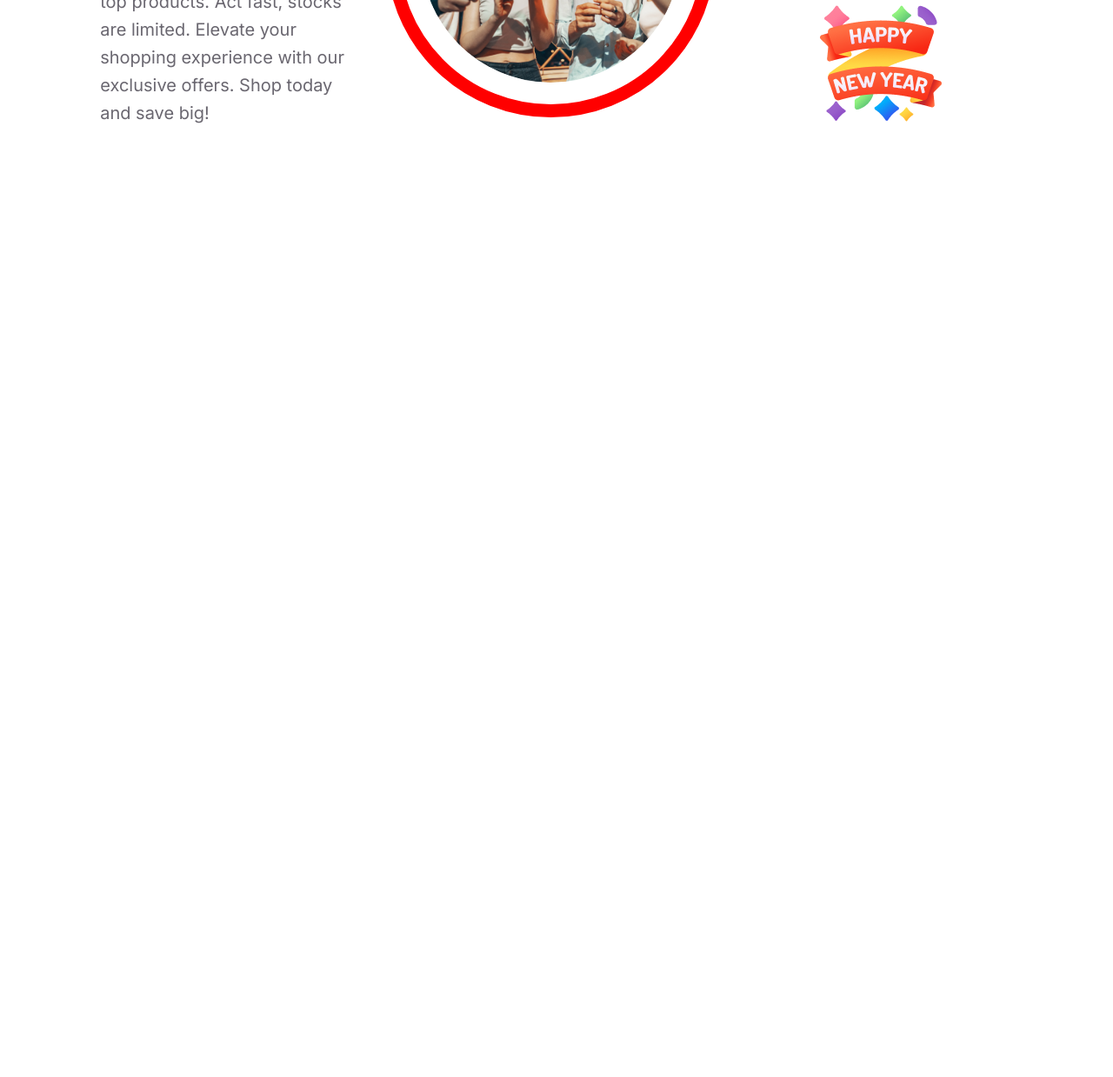
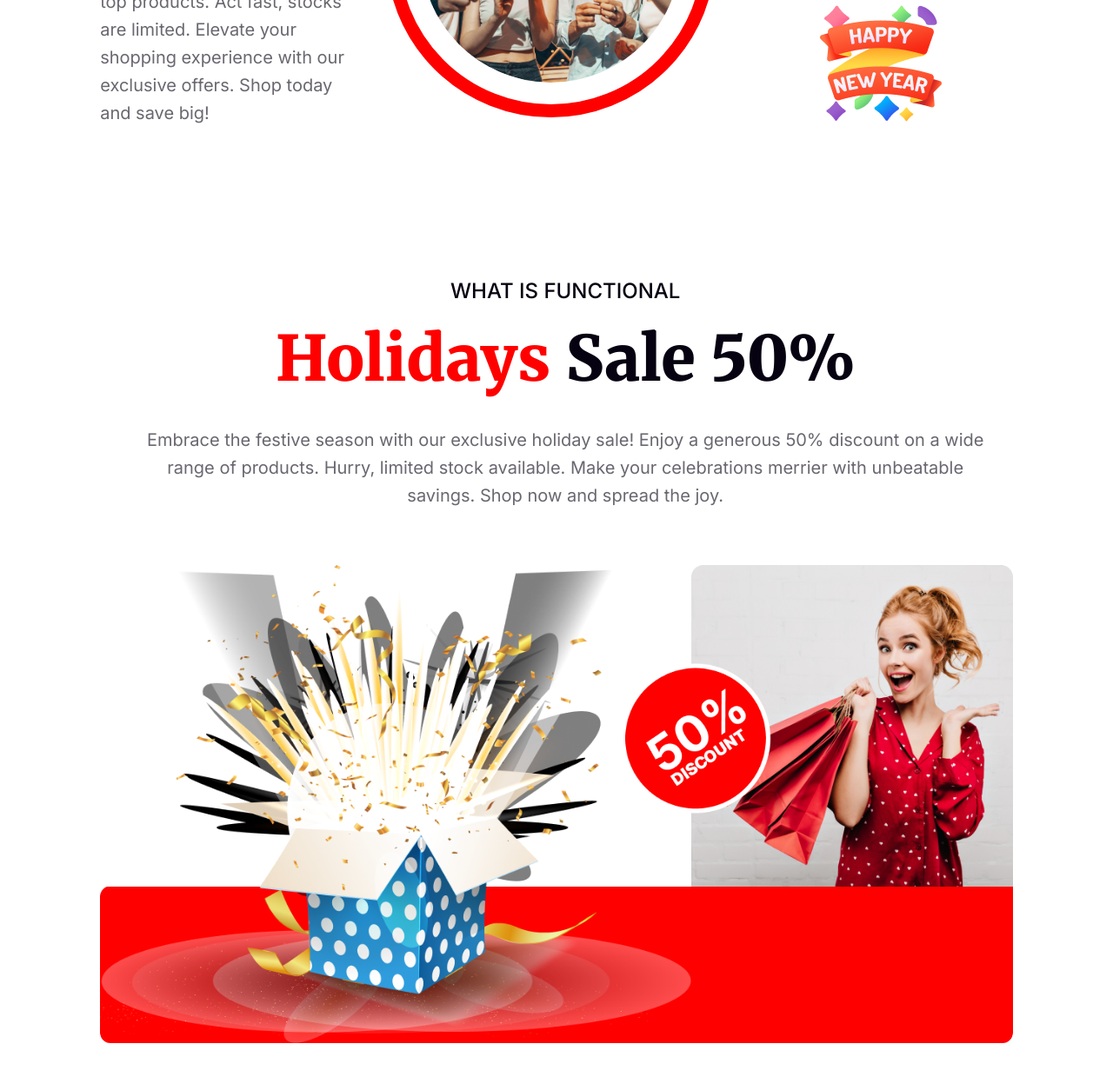
Before and after one commit to JuborajSujon/new-year-new-mission, a plain HTML site: page index.html in a window 1280 px wide. Shown: the part 3236-4475 px from the top of the page at 87% size. Before the commit the page ends 3556 px from the top, so only its background shows below. Drawn offline with Linux system fonts and the light colour scheme.

Commit message:
Added holiday section content and style

```diff
--- a/index.html
+++ b/index.html
@@ -84,19 +84,17 @@
           <div class="events">
             <div class="events-container">
               <div class="events-content">
-                <h3>
-                  <span class="heading-quinary-1 event-title">Place:</span>
-                  <span class="heading-quinary-1">New Park Hotel</span>
+                <h3 class="heading-quinary-1">
+                  <span class="event-title">Place: </span>
+                  New Park Hotel
                 </h3>
-                <h3>
-                  <span class="heading-quinary-1 event-title">Date:</span>
-                  <span class="heading-quinary-1">31 December Night 2024</span>
+                <h3 class="heading-quinary-1">
+                  <span class="heading-quinary-1 event-title">Date: </span> 31
+                  December Night 2024
                 </h3>
-                <h3>
-                  <span class="heading-quinary-1 event-title">Time:</span>
-                  <span class="heading-quinary-1"
-                    >Evening 7.30 Pm To 12.30 Am</span
-                  >
+                <h3 class="heading-quinary-1">
+                  <span class="heading-quinary-1 event-title">Time: </span>
+                  Evening 7.30 Pm To 12.30 Am
                 </h3>
                 <button class="btn-primary">Join Now</button>
               </div>
@@ -144,6 +142,43 @@
         </div>
       </section>
       <!-- Coming Soon Section End -->
+
+      <!-- Holiday Section Start -->
+      <section class="full-container">
+        <div class="sub-container">
+          <div class="holiday">
+            <div class="holiday-container">
+              <div class="holiday-content">
+                <p class="paragraph-primary holiday-func">WHAT IS FUNCTIONAL</p>
+                <h2 class="heading-primary holiday-title">
+                  <span class="holiday-title-span">Holidays</span> Sale 50%
+                </h2>
+                <p class="paragraph-secondary holiday-para">
+                  Embrace the festive season with our exclusive holiday sale!
+                  Enjoy a generous 50% discount on a wide range of products.
+                  Hurry, limited stock available. Make your celebrations merrier
+                  with unbeatable savings. Shop now and spread the joy.
+                </p>
+              </div>
+              <div class="holiday-img">
+                <div class="bottom-panel">
+                  <img src="./resources/Rectangle2.png" alt="rectangle" />
+                </div>
+                <div class="girl">
+                  <img src="./resources/Rectangle1.png" alt="girl" />
+                </div>
+                <div class="magic-box">
+                  <img src="./resources/Group75.png" alt="magic box" />
+                </div>
+                <div class="discount">
+                  <img src="./resources/Group44.png" alt="discount" />
+                </div>
+              </div>
+            </div>
+          </div>
+        </div>
+      </section>
+      <!-- Holiday Section End -->
     </main>
     <!-- main section end -->
     <!-- footer section start -->
--- a/style.css
+++ b/style.css
@@ -276,3 +276,90 @@ body {
   object-fit: cover;
 }
 /* Coming Soon Section Styles End */
+
+/* Holiday Section Styles Start */
+.holiday {
+  height: 883px;
+  margin: 120px 0;
+  border-radius: 12px;
+}
+
+.holiday-container .holiday-content {
+  text-align: center;
+  width: 1070px;
+  margin: 0 auto 64px;
+}
+
+.holiday-container .holiday-content .holiday-func {
+  color: var(--color-secondary);
+  margin-bottom: 16px;
+}
+.holiday-container .holiday-content .holiday-title {
+  color: var(--color-secondary);
+  margin-bottom: 30px;
+}
+.holiday-container .holiday-content .holiday-title-span {
+  color: var(--color-primary);
+}
+
+.holiday-container .holiday-content .holiday-para {
+  padding: 0 40px;
+}
+
+.holiday-img {
+  height: 550px;
+  position: relative;
+  overflow: hidden;
+  border-radius: 12px;
+}
+.holiday-img .bottom-panel {
+  width: 100%;
+  height: 180px;
+  position: absolute;
+  bottom: 0;
+  left: 0;
+  right: 0;
+}
+.holiday-img .bottom-panel img {
+  height: 100%;
+  width: 100%;
+  object-fit: cover;
+}
+.holiday-img .girl {
+  height: 370px;
+  width: 370px;
+  position: absolute;
+  top: 0;
+  right: 0;
+  z-index: -1;
+}
+.holiday-img .girl img {
+  width: 100%;
+  object-fit: cover;
+}
+
+.holiday-img .magic-box {
+  height: 550px;
+  width: 680px;
+  position: absolute;
+  bottom: 0px;
+  left: 0;
+  z-index: 2;
+}
+.holiday-img .magic-box img {
+  width: 100%;
+  object-fit: cover;
+}
+.holiday-img .discount {
+  height: 240px;
+  width: 240px;
+  border-radius: 50%;
+  position: absolute;
+  top: 80px;
+  right: 245px;
+}
+.holiday-img .discount img {
+  width: 100%;
+  object-fit: cover;
+}
+/* Holiday Section Styles End */
```
Also changed, not shown: resources/Group44.png (renamed from resources/Group 44.png), resources/Group75.png (renamed from resources/Group 75.png), resources/Rectangle1.png (renamed from resources/Rectangle 1.png), resources/Rectangle2.png (renamed from resources/Rectangle 2.png).
